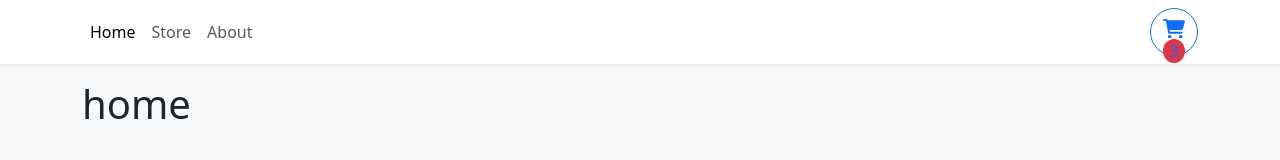
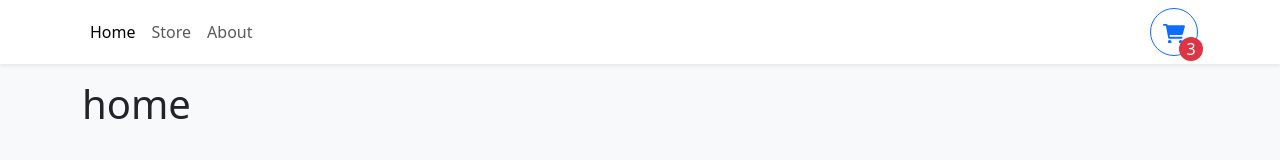
Before and after one commit to VogelMatt/ShoppingCart, a React (Vite) app: page / in a window 1280 px wide. Shown: the top 160 px of the page. Built offline with nearby package versions, Linux system fonts and the light colour scheme.

Commit message:
items in cart notification

```diff
--- a/src/components/Navbar.tsx
+++ b/src/components/Navbar.tsx
@@ -3,7 +3,7 @@ import { NavLink } from "react-router-dom";
 
 export function Navbar() {
   return (
-    <NavbarBS className="bg-white shadow-sm mb-3">
+    <NavbarBS sticky="top" className="bg-white shadow-sm mb-3">
       <Container>
         <Nav className="me-auto">
           <Nav.Link to="/" as={NavLink}>
@@ -27,7 +27,7 @@ export function Navbar() {
               <path d="M96 0C107.5 0 117.4 8.19 119.6 19.51L121.1 32H541.8C562.1 32 578.3 52.25 572.6 72.66L518.6 264.7C514.7 278.5 502.1 288 487.8 288H170.7L179.9 336H488C501.3 336 512 346.7 512 360C512 373.3 501.3 384 488 384H159.1C148.5 384 138.6 375.8 136.4 364.5L76.14 48H24C10.75 48 0 37.25 0 24C0 10.75 10.75 0 24 0H96zM128 464C128 437.5 149.5 416 176 416C202.5 416 224 437.5 224 464C224 490.5 202.5 512 176 512C149.5 512 128 490.5 128 464zM512 464C512 490.5 490.5 512 464 512C437.5 512 416 490.5 416 464C416 437.5 437.5 416 464 416C490.5 416 512 437.5 512 464z" />
             </svg>
             <div className="rounded-circle bg-danger d-flex justify-content-center align-items-center"
-            >
+            style={{color:"white", width: "1.5rem", height:"1.5rem",position:"absolute", bottom: 0, right: 0, transform: "translate(25%, 25%)",}}>
               3
             </div>
         </Button>
```
